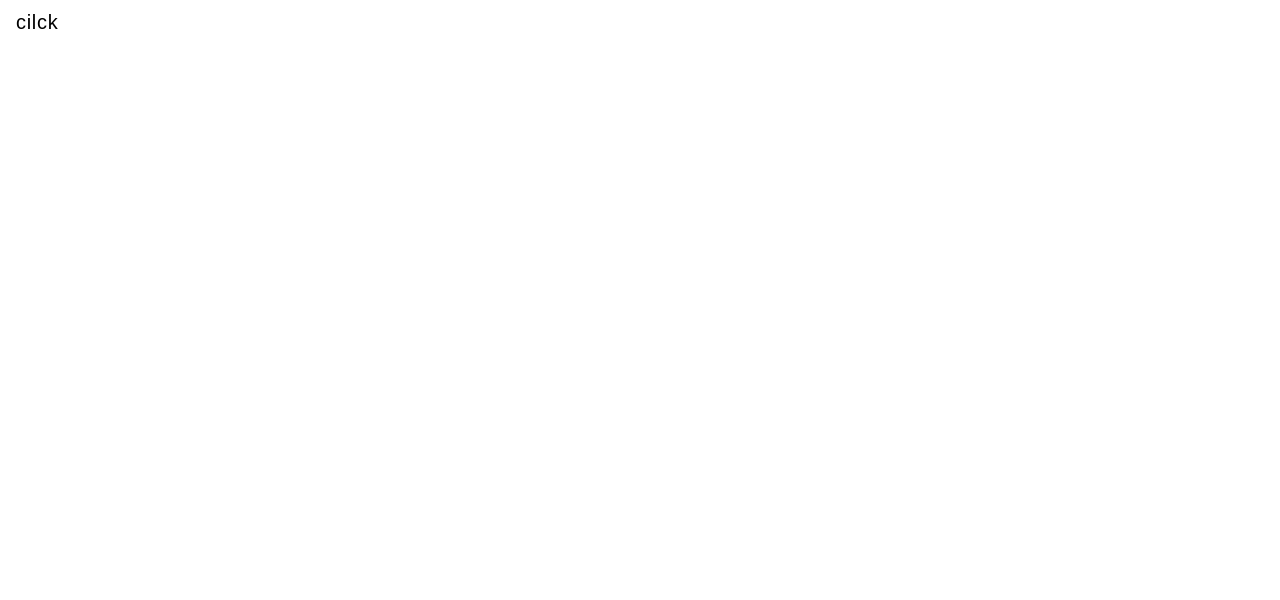
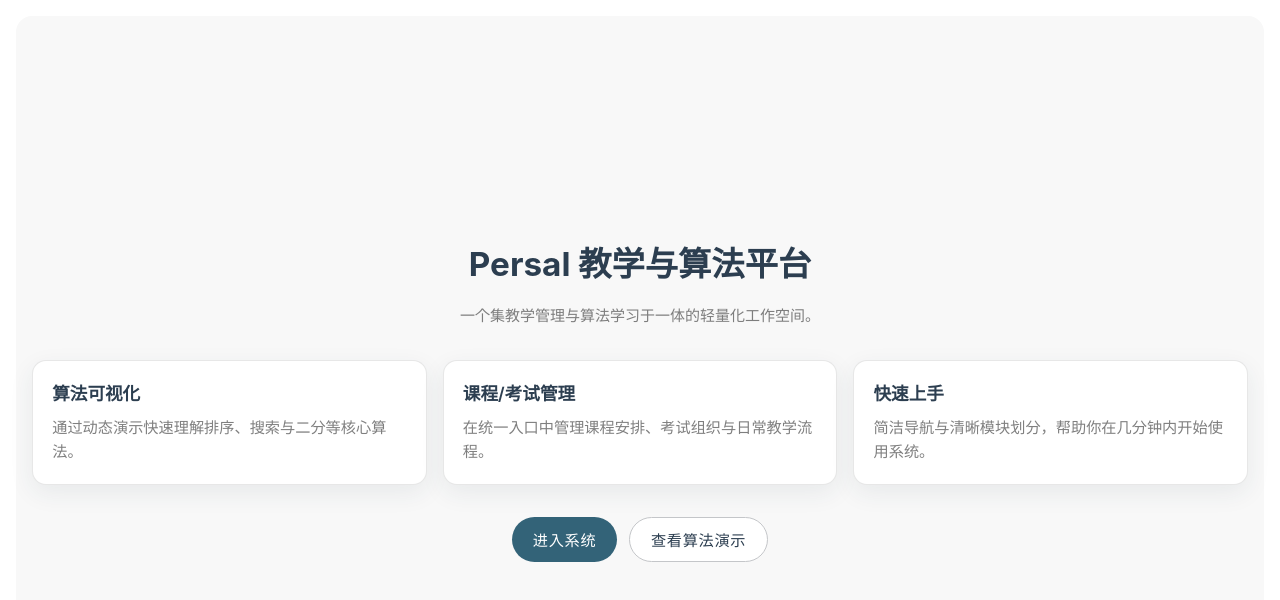
Before and after one commit to hingq/algorithm, a Vue app: page / in a window 1280 px wide. Before the commit this address led to /algorithm. Shown: the top 600 px of the page. Built offline with nearby package versions, Linux system fonts and the light colour scheme.

Commit message:
feat: add landing page and route at root

```diff
--- a/src/router/index.js
+++ b/src/router/index.js
@@ -10,7 +10,7 @@ const router = createRouter({
   routes: [
     {
       path: '/',
-      redirect: '/algorithm',
+      component: () => import('../views/Landing.vue'),
       name:'persal'
     },
     {
--- /dev/null
+++ b/src/views/Landing.vue
@@ -0,0 +1,134 @@
+<script setup>
+import { useRouter } from 'vue-router'
+
+const router = useRouter()
+
+const coreFeatures = [
+  {
+    title: '算法可视化',
+    description: '通过动态演示快速理解排序、搜索与二分等核心算法。'
+  },
+  {
+    title: '课程/考试管理',
+    description: '在统一入口中管理课程安排、考试组织与日常教学流程。'
+  },
+  {
+    title: '快速上手',
+    description: '简洁导航与清晰模块划分，帮助你在几分钟内开始使用系统。'
+  }
+]
+
+const goToSystem = () => {
+  router.push('/layout/index')
+}
+
+const goToAlgorithmDemo = () => {
+  router.push('/algorithm')
+}
+</script>
+
+<template>
+  <main class="landing-page">
+    <section class="hero">
+      <h1 class="title">Persal 教学与算法平台</h1>
+      <p class="subtitle">一个集教学管理与算法学习于一体的轻量化工作空间。</p>
+    </section>
+
+    <section class="feature-grid">
+      <article v-for="feature in coreFeatures" :key="feature.title" class="feature-card">
+        <h2>{{ feature.title }}</h2>
+        <p>{{ feature.description }}</p>
+      </article>
+    </section>
+
+    <section class="actions">
+      <button class="btn btn-primary" @click="goToSystem">进入系统</button>
+      <button class="btn btn-secondary" @click="goToAlgorithmDemo">查看算法演示</button>
+    </section>
+  </main>
+</template>
+
+<style scoped>
+.landing-page {
+  min-height: calc(100vh - 2rem);
+  padding: 2rem 1rem;
+  background: var(--color-background-soft);
+  border-radius: 16px;
+  display: flex;
+  flex-direction: column;
+  justify-content: center;
+  gap: 2rem;
+}
+
+.hero {
+  text-align: center;
+}
+
+.title {
+  color: var(--color-heading);
+  font-size: clamp(1.75rem, 2.6vw, 2.3rem);
+  font-weight: 700;
+}
+
+.subtitle {
+  margin-top: 0.75rem;
+  color: var(--vt-c-text-light-2);
+}
+
+.feature-grid {
+  display: grid;
+  grid-template-columns: repeat(auto-fit, minmax(210px, 1fr));
+  gap: 1rem;
+}
+
+.feature-card {
+  background: var(--color-background);
+  border: 1px solid var(--color-border);
+  border-radius: 14px;
+  box-shadow: 0 8px 24px rgba(44, 62, 80, 0.08);
+  padding: 1.2rem;
+}
+
+.feature-card h2 {
+  color: var(--color-heading);
+  font-size: 1.1rem;
+  font-weight: 600;
+}
+
+.feature-card p {
+  margin-top: 0.5rem;
+  color: var(--vt-c-text-light-2);
+  font-size: 0.95rem;
+}
+
+.actions {
+  display: flex;
+  justify-content: center;
+  flex-wrap: wrap;
+  gap: 0.75rem;
+}
+
+.btn {
+  border: 0;
+  border-radius: 999px;
+  padding: 0.65rem 1.3rem;
+  cursor: pointer;
+  font-size: 0.95rem;
+  transition: opacity 0.2s ease;
+}
+
+.btn:hover {
+  opacity: 0.9;
+}
+
+.btn-primary {
+  background: var(--vt-c-blue);
+  color: var(--vt-c-white);
+}
+
+.btn-secondary {
+  background: var(--color-background);
+  color: var(--color-heading);
+  border: 1px solid var(--color-borderColor);
+}
+</style>
```
